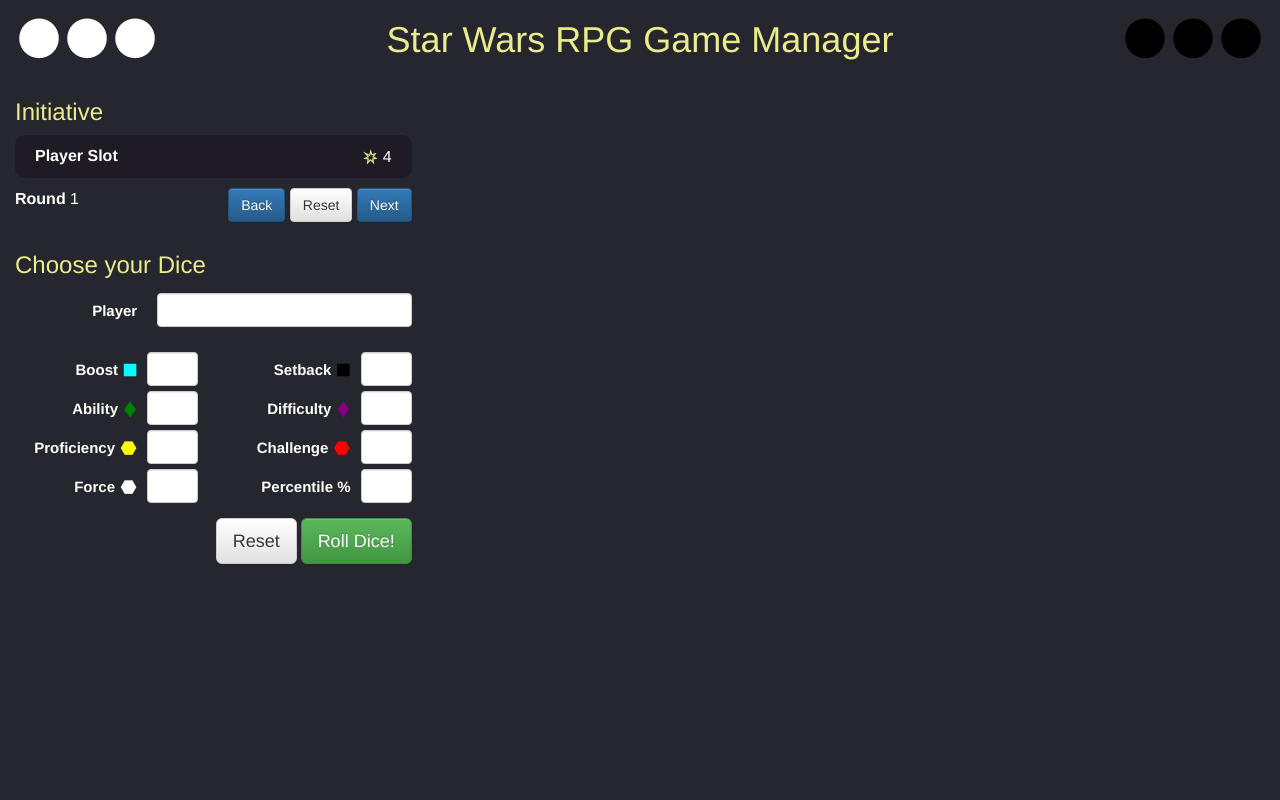
After one commit to edilaic/swrpgdice, a Flask app: template app/templates/game.html in a window 1280 px wide. The commit adds this page. Run offline with Flask 2, Linux system fonts and the light colour scheme; the template is opened without the code that fills it: values that come from a table or form of the project are taken from there, others are empty; some libraries are stand-ins or nearby versions.

Commit message:
Set up game manager page separate from monitor page, moved files around for optiminzation

```diff
--- a/app/static/js/script.js
+++ b/app/static/js/script.js
@@ -1,3 +1,31 @@
+$(document).ready(function(){
+		// change to an empty string to use the global namespace
+		// the socket.io documentation recommends sending an
+		// explicit package upon connection
+		// this is specially important when using the global namespace
+		var socket = io.connect('http://' + document.domain + ':' + location.port + '/swdice');
+		// event handler for server sent data
+		// the data is displayed in the "Received" section of the page
+		socket.on('edroll', function(msg) {
+				var data = $.parseJSON(msg.data);
+				var dice = data["dice"];
+				var date = new Date()
+				var roll = "<div class='roll-entry'><table class='table roll-table'><tr><td class='player'><span class='name'>" + data["player"] + "</span> rolled: </td>";
+				var totalstring = data["total"];
+				roll += "<td class='roll-results'>" + totalstring + "</td>";
+				roll += "<td class='dice-rolls'>"
+				$(dice).each(function (i) {
+						roll += "<img src='/static/swdice/" + dice[i] + ".png' /> ";
+				})
+				roll += "</td></table></div>";
+				$('#placeholder').prepend(roll);
+		});
+		// event handler for new connections
+		socket.on('connect', function() {
+				return false;
+		});
+});
+
 $('#reset-dice').click(function (e) {
 	e.preventDefault()
 	$('.dice-input').val('');
--- /dev/null
+++ b/app/templates/game.html
@@ -0,0 +1,98 @@
+<html>
+    <head>
+		<meta charset="utf-8">
+		<meta http-equiv="X-UA-Compatible" content="IE=edge">
+		<meta name="viewport" content="width=device-width, initial-scale=1, maximum-scale=1, user-scalable=no">
+        <title>Star Wars RPG Game Manager</title>
+		<!-- CSS files -->
+		<link href="/static/css/style.css" rel="stylesheet">
+		<link href="/static/css/bootstrap.min.css" rel="stylesheet">
+		<link href="/static/css/bootstrap-theme.min.css" rel="stylesheet">
+		<!-- Javascript -->
+		<script src="https://ajax.googleapis.com/ajax/libs/jquery/1.11.3/jquery.min.js"></script>
+        <script type="text/javascript" src="//cdnjs.cloudflare.com/ajax/libs/socket.io/1.3.5/socket.io.min.js"></script>
+    </head>
+    <body>
+	<div class="container-fluid">
+	  <div class="row">
+		<div class="col-md-3">
+			{% include '/module/destiny_light.html' %}
+		</div>
+		<div class="col-md-6">
+			<h1>Star Wars RPG Game Manager</h1>
+		</div>
+		<div class="col-md-3">
+			{% include '/module/destiny_dark.html' %}
+		</div>
+	  </div>
+	<div class="row">
+	  <div class="col-md-5 col-lg-4">
+		{% include '/module/initiative.html' %}
+		<section id="dice-pool">
+		  <h3 style="margin-bottom: 15px;">Choose your Dice</h3>
+		  <form id="dice-select" class="form-horizontal" action="" method="post" name="roll">
+            {{ form.hidden_tag() }}
+			<div id="form-player" class="form-group">
+				<label class="col-md-4 control-label">Player</label>
+				<div class="col-md-8">{{ form.player( class_="form-control" ) }}<br></div>
+			</div>
+			<div class="row">
+			  <div class="col-md-6">
+				<div id="form-boost" class="form-group">
+					<label class="col-md-8 control-label">Boost <span class="eotesymbols die-boost">b</span></label>
+					<div class="col-md-4">{{ form.boost( class_="form-control dice-input" ) }}</div>
+				</div>
+				<div id="form-ability" class="form-group">
+					<label class="col-md-8 control-label">Ability <span class="eotesymbols die-ability">d</span></label>
+					<div class="col-md-4">{{ form.ability( class_="form-control dice-input" ) }}</div>
+				</div>
+				<div id="form-prof" class="form-group">
+					<label class="col-md-8 control-label">Proficiency <span class="eotesymbols die-proficiency">c</span></label>
+					<div class="col-md-4">{{ form.prof( class_="form-control dice-input" ) }}</div>
+				</div>
+				<div id="form-force" class="form-group">
+					<label class="col-md-8 control-label">Force <span class="eotesymbols die-force">c</span></label>
+					<div class="col-md-4">{{ form.force( class_="form-control dice-input" ) }}</div>
+				</div>
+			</div>
+			  <div class="col-md-6">
+				<div id="form-setback" class="form-group">
+					<label class="col-md-8 control-label">Setback <span class="eotesymbols die-setback">b</span></label>
+					<div class="col-md-4">{{ form.setback( class_="form-control dice-input" ) }}</div>
+				</div>
+				<div id="form-difficulty" class="form-group">
+					<label class="col-md-8 control-label">Difficulty <span class="eotesymbols die-difficulty">d</span></label>
+					<div class="col-md-4">{{ form.difficulty( class_="form-control dice-input" ) }}</div>
+				</div>
+				<div id="form-challenge" class="form-group">
+					<label class="col-md-8 control-label">Challenge <span class="eotesymbols die-challenge">c</span></label>
+					<div class="col-md-4">{{ form.challenge( class_="form-control dice-input" ) }}</div>
+				</div>
+				<div id="form-percentile" class="form-group">
+					<label class="col-md-8 control-label">Percentile %</label>
+					<div class="col-md-4">{{ form.percentile( class_="form-control dice-input" ) }}</div>
+				</div>
+			</div>
+			  <div class="col-md-12">
+				<div class="form-group">
+					<div class="col-md-12 text-right">
+						<a id="reset-dice" href="#" class="btn btn-default btn-lg" type="button">Reset</a>
+						<input class="btn btn-success btn-lg" type="submit" value="Roll Dice!"/>
+					</div>
+				</div>
+			</div>
+			</div>
+        </form>
+		</section>
+	  </div>
+
+	  <div class="col-md-7 col-lg-8">
+		<section id="roll-history"><div id='placeholder'></div></section>
+	  </div>
+	</div></div>
+
+	<!-- Include all compiled plugins (below), or include individual files as needed -->
+	<script src="/static/js/bootstrap.min.js"></script>
+	<script src="/static/js/script.js"></script>
+    </body>
+</html>
--- /dev/null
+++ b/app/templates/module/destiny_dark.html
@@ -0,0 +1,3 @@
+<section id="destiny-dark" class="destiny-points">
+	<p class="text-right"><span class="eotesymbols die-setback">z</span><span class="eotesymbols die-setback">z</span><span class="eotesymbols die-setback">z</span></p>
+</section>
--- /dev/null
+++ b/app/templates/module/destiny_light.html
@@ -0,0 +1,3 @@
+<section id="destiny-light" class="destiny-points">
+	<p><span class="eotesymbols die-force">z</span><span class="eotesymbols die-force">z</span><span class="eotesymbols die-force">z</span></p>
+</section>
--- /dev/null
+++ b/app/templates/module/initiative.html
@@ -0,0 +1,19 @@
+<section id="initiative">
+	<h3>Initiative</h3>
+	<ul id="initiative-list" class="list-unstyled">
+		<a href="#">
+			<li class="initiative-entry">
+				<b>Player Slot</b> <span class="pull-right"><span class="eotesymbols">s</span> 4
+			</li>
+		</a>
+	</ul>
+	<div id="init-footer">
+		<div id="init-round" class="form-inline">
+			<b>Round</b> 1</div>
+		<div id="init-controls">
+			<a id="init-back" href="#" class="btn btn-primary" type="button">Back</a>
+			<a id="init-reset" href="#" class="btn btn-default" type="button">Reset</a>
+			<a id="init-next" href="#" class="btn btn-primary" type="button">Next</a>
+		</div>
+	</div>
+</section>
```
Also changed, not shown: app/templates/monitor.html (+4 -110 lines).
